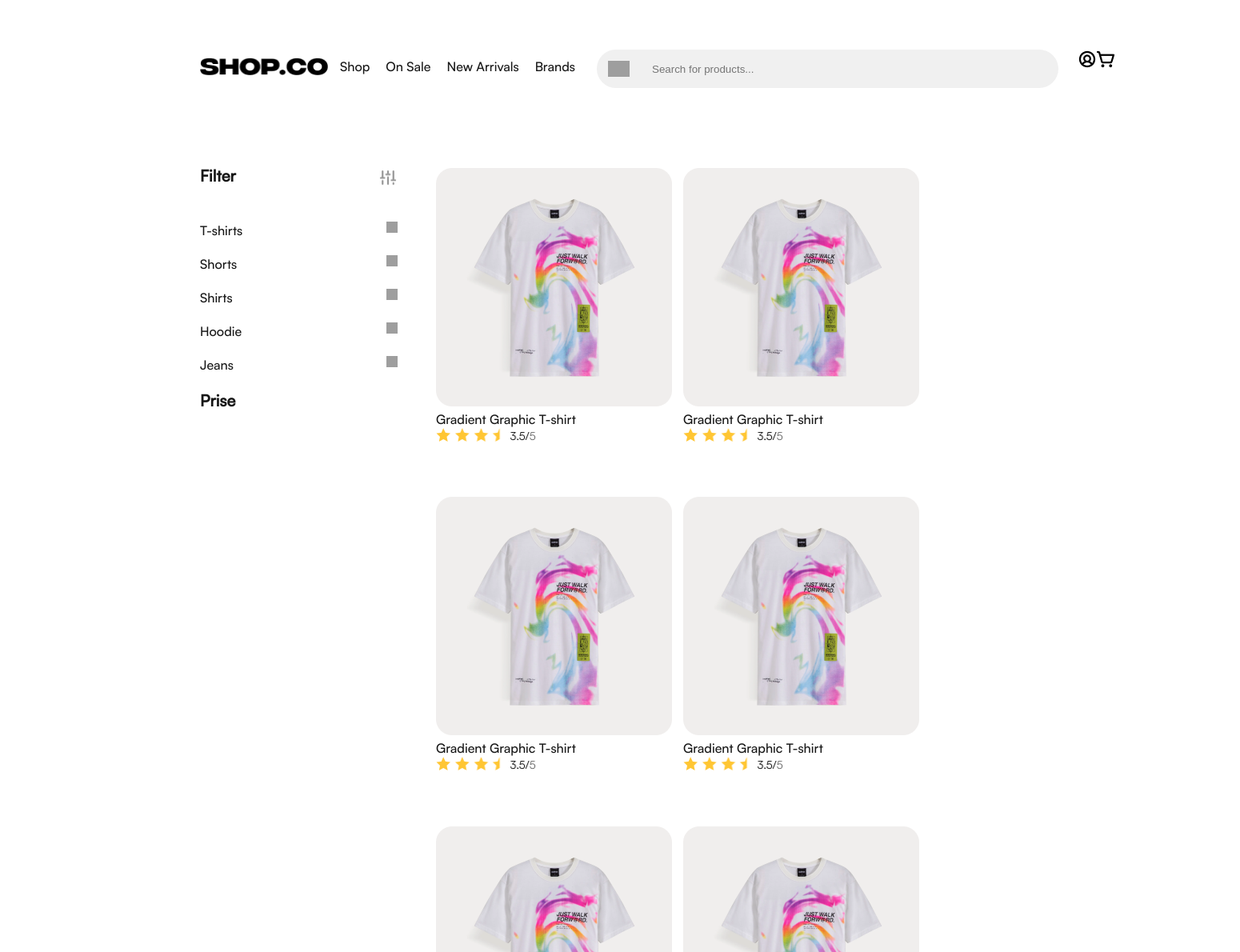
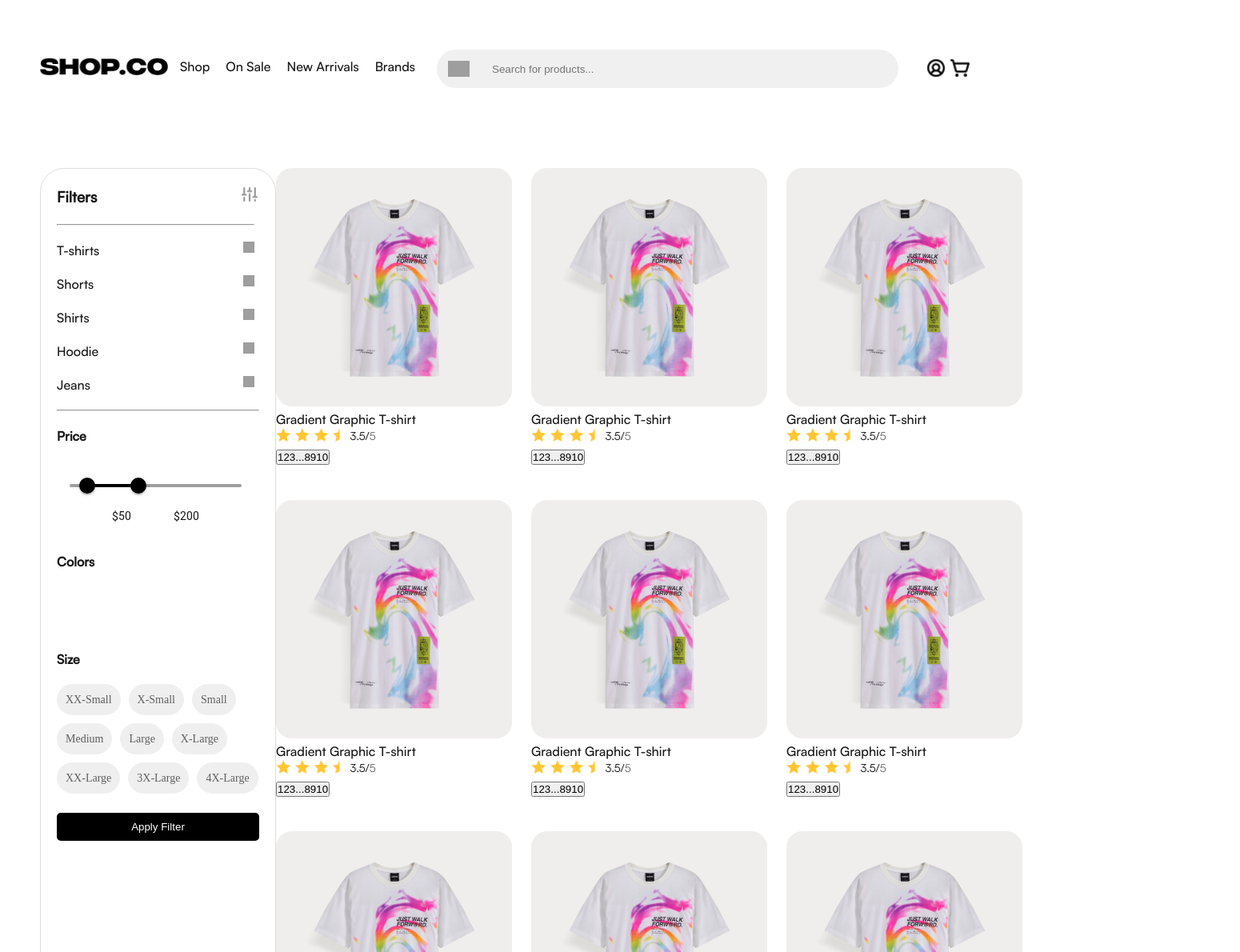
Before and after one commit to muiann/shop_co, a Next.js app: page / in a window 1280 px wide. Shown: the top 1190 px of the page at 80% size, 1550 px wide, since content can reach past the window. Built offline with nearby package versions, Linux system fonts and the light colour scheme; grey boxes are pictures that could not be loaded.

Commit message:
add filter.tsx

```diff
--- a/app/layout.tsx
+++ b/app/layout.tsx
@@ -4,18 +4,20 @@ import type { Metadata } from 'next';
 import { Header } from '../components/Header';
 import { Footer } from '../components/Footer';
 import { Filter } from '../components/Filter';
+
+import { Slider } from '../components/Slider';
 import  ProductCard  from '../components/ProductCard';
 import "./globals.css";
 import localFont from 'next/font/local';
-import styles from '../app/page.module.css'
+import styles from '../app/page.module.css';
+
 
 
 const Satoshi = localFont({ src: '../public/fonts/Satoshi_Complete/Satoshi-Medium.woff2' });
 
 
 export const metadata: Metadata = {
-  title: 'Next App2',
-  description: 'Generated by next app',
+  title: 'Catalog',
 }
 
 export default function RootLayout({
@@ -27,21 +29,26 @@ export default function RootLayout({
     <html lang="en">
       <body className={Satoshi.className}>
         <Header />
+        <section className={styles.main}>
+          <div className={styles.filters}>
+          <Filter />
 
-        <section className={styles.main}>
-           <Filter />
-              <div className={styles.cards}>
+          </div>
+           <div className={styles.cards}>
+           <ProductCard />
                   <ProductCard />
                   <ProductCard />
                   <ProductCard />
                   <ProductCard />
                   <ProductCard />
                   <ProductCard />
+                  <ProductCard />
+                  <ProductCard />
+           </div>
 
-              </div>
         </section>
 
-
+         {/* <Slider /> */}
         <Footer />
         </body>
     </html>
--- a/app/page.module.css
+++ b/app/page.module.css
@@ -1,11 +1,11 @@
 .main{
   display: flex;
-
-  margin-left: 125px;
+  max-width: 1300px;
+  margin: 0 auto;
 }
 
 .header{
-      margin-left: 250px;
+      margin: 0 auto;
       width: 1300px;
       height: 48px;
       display: flex;
@@ -66,28 +66,31 @@
   border-top-left-radius: 30px;
   border-bottom-left-radius: 30px;
 }
-.button_icons{
-     width: 68px;
-  height: 24px;
-  display: flex;
-  justify-content: center;
-  align-items: center;
-  overflow: hidden;
 
-    /* width: 24px;
-    height: 24px; */
-    margin-left: 24px;
-
-    padding-top: 25px;
-    padding-bottom: 15px;
-    gap: 14px;
+.buttons{
+    display: flex;
+    flex-direction: row;
+    margin-top: 5px;
+    padding-left: 5px;
+    width: 62px;
+    height: 26px;
 }
 
-.filters{
+/* .filters{
   width: 295px;
   height: 1220px;
   display: inline-block;
   flex-direction: column;
+  border: 1px solid grey;
+  border-radius: 30px;
+  padding: 20px 20px;
+  margin-right: 24px;
+  }
+
+.hr{
+  padding-top: 24px;
+  width: 247px;
+  border: 1px;
 }
 
 .filterstitle{
@@ -113,6 +116,38 @@
   height: 160px;
   display: inline-block;
   margin-top: 20px;
+  margin-bottom: 20px;
+}
+
+.typethings li{
+   width: 247px;
+  margin-top: 20px;
+  font-weight: 400;
+  font-size: 16px;
+  list-style-type: none;
+  display: flex;
+  justify-content: space-between;
+} */
+
+.filter {
+   width: 295px;
+  height: 1220px;
+  padding: 20px;
+  border: 1px solid #ddd;
+  border-radius: 30px;
+}
+
+.filter_header {
+  display: flex;
+  justify-content: space-between;
+  align-items: center;
+}
+.typethings{
+  width: 247px;
+  height: 160px;
+  display: inline-block;
+  margin-top: 20px;
+  margin-bottom: 20px;
 }
 
 .typethings li{
@@ -125,6 +160,86 @@
   justify-content: space-between;
 }
 
+.filter_item {
+  margin-top: 20px;
+}
+
+.filter_item h4 {
+  font-size: 16px;
+  margin-bottom: 20px;
+  margin-top: 20px;
+}
+
+.colors {
+  display: flex;
+  flex-wrap: wrap;
+  gap: 10px;
+}
+
+.color_dot {
+  width: 25px;
+  height: 25px;
+  border-radius: 50%;
+  cursor: pointer;
+  border: 2px solid transparent;
+}
+
+.color_dot.selected {
+  border: 2px solid black;
+}
+
+.sizes {
+  display: flex;
+  flex-wrap: wrap;
+
+
+  gap: 10px;
+}
+
+.size {
+  padding: 5px 10px;
+  border: 1px solid #F0F0F0;
+  border-radius: 62px;
+  cursor: pointer;
+  max-width: 98px;
+  height: 39px;
+  font-family: Satoshi;
+font-weight: 400;
+font-size: 14px;
+line-height: 100%;
+color: #00000099;
+
+}
+
+.size.selected {
+  background-color: black;
+  color: white;
+}
+
+.apply_btn {
+  margin-top: 24px;
+  width: 100%;
+  background-color: black;
+  color: white;
+  padding: 10px;
+  border-radius: 5px;
+  border: none;
+  cursor: pointer;
+}
+
+.price_values {
+  display: flex;
+  justify-content: space-between;
+  margin-top: 10px;
+}
+
+.input[type="range"] {
+  width: 100%;
+}
+
+.prise hr{
+  margin-top: 24px;
+}
 .prise h2{
   margin-top: 24px;
   font-weight: 700;
@@ -136,8 +251,7 @@
     display: flex;
     flex-direction: row;
     flex-wrap: wrap;
-    gap: 14px;
-
+    gap: 24px;
 }
 
 .productCard{
--- a/components/Filter.tsx
+++ b/components/Filter.tsx
@@ -1,22 +1,110 @@
+'use client'
+import { useState } from 'react';
 import Image from 'next/image';
 import styles from '../app/page.module.css';
+import { Slider, TextField, Typography, Box, Grid } from '@mui/material';
+
+// const Filter = () => {
+//  return (
+//      <main className={styles.main}>
+//         <div className={styles.filters}>
+//             <div className={styles.filterstitle}>
+//                 <h2>Filter</h2>
+//                  <Image src="/filter-icon.png"
+//                      alt=""
+//                      width={24}
+//                      height={24}
+//                     />
+
+//             </div>
+
+//         <div className={styles.typethings}>
+//             <hr />
+//             <ul>
+//                 <li><a href="">T-shirts</a><Image src="/arrow-icon.png" alt='' width={14} height={14} /></li>
+//                 <li><a href="">Shorts</a> <Image src="/arrow-icon.png" alt='' width={14} height={14}/></li>
+//                 <li><a href="">Shirts</a> <Image src="/arrow-icon.png" alt='' width={14} height={14}/></li>
+//                 <li><a href="">Hoodie</a> <Image src="/arrow-icon.png" alt='' width={14} height={14}/></li>
+//                 <li><a href="">Jeans</a> <Image src="/arrow-icon.png" alt='' width={14} height={14}/></li>
+//             </ul>
+
+//         </div>
+
+//         <div className={styles.prise}>
+//            <hr />
+//             <h2>Prise</h2>
+//         </div>
+//         <div>
+
+//         </div>
+//      </div>
+//     </main>
+//  )
+// };
+// export {Filter};
+
+// import React, { useState } from "react";
+// import "./Filter.css";
 
 const Filter = () => {
+  const [priceRange, setPriceRange] = useState([50, 200]);
+
+  const [selectedSize, setSelectedSize] = useState("Large");
+  const [selectedColor, setSelectedColor] = useState("blue");
+  const handleSliderChange = (event, newValue) => {
+    setPriceRange(newValue);
+  };
+  const handleMinInputChange = (event) => {
+    const value = Math.min(Number(event.target.value), priceRange[1]);
+    setPriceRange([value, priceRange[1]]);
+  };
+
+  const handleMaxInputChange = (event) => {
+    const value = Math.max(Number(event.target.value), priceRange[0]);
+    setPriceRange([priceRange[0], value]);
+  };
+
+  const sizes = [
+    "XX-Small",
+    "X-Small",
+    "Small",
+    "Medium",
+    "Large",
+    "X-Large",
+    "XX-Large",
+    "3X-Large",
+    "4X-Large",
+  ];
+  const colors = [
+    "green",
+    "red",
+    "yellow",
+    "orange",
+    "blue",
+    "purple",
+    "pink",
+    "black",
+    "white",
+  ];
+
+  const handlePriceChange = (e) => {
+    setPriceRange([e.target.value, priceRange[1]]);
+  };
+
   return (
-     <main className={styles.main}>
-        <div className={styles.filters}>
-            <div className={styles.filterstitle}>
-                <h2>Filter</h2>
-                 <Image src="/filter-icon.png"
+
+    <div className={styles.filter}>
+      <div className={styles.filter_header}>
+        <h3>Filters</h3>
+        <span><Image src="/filter-icon.png"
                       alt=""
                       width={24}
                     height={24}
-                    />
-
+                     /> </span>
       </div>
 
       <div className={styles.typethings}>
-
+            <hr />
             <ul>
                 <li><a href="">T-shirts</a><Image src="/arrow-icon.png" alt='' width={14} height={14} /></li>
                 <li><a href="">Shorts</a> <Image src="/arrow-icon.png" alt='' width={14} height={14}/></li>
@@ -25,15 +113,70 @@ const Filter = () => {
                 <li><a href="">Jeans</a> <Image src="/arrow-icon.png" alt='' width={14} height={14}/></li>
              </ul>
             </div>
+        <div className={styles.filter_item}>
+            <hr />
+        <h4>Price</h4>
+       <Box sx={{ width: 247, padding: 2 }}>
 
-        <div className={styles.prise}>
-            <h2>Prise</h2>
+      <Slider
+        value={priceRange}
+        onChange={handleSliderChange}
+        min={0}
+        max={500}
+        step={10}
+        valueLabelDisplay="auto"
+        sx={{
+          color: 'black',
+        }}
+      />
+
+      <Box
+        display="flex"
+        justifyContent="space-evenly"
+        mt={1}>
+        <Typography variant="body2">${priceRange[0]}</Typography>
+        <Typography variant="body2">${priceRange[1]}</Typography>
+      </Box>
+    </Box>
       </div>
-        <div>
 
+      <div className={styles.filter_item}>
+        <h4>Colors</h4>
+        <div className={styles.colors}>
+          {colors.map((color) => (
+            <span
+              key={color}
+              className={`color_dot ${styles.color_dot} ${color} ${
+                selectedColor === color ? "selected" : ""
+              }`}
+              onClick={() => setSelectedColor(color)}
+            ></span>
+          ))}
         </div>
       </div>
-    </main>
- )
-}
+
+      <div className={styles.filter_item}>
+        <h4>Size</h4>
+        <div className={styles.sizes}>
+          {sizes.map((size) => (
+            <button
+              key={size}
+              className={`size ${styles.size} ${
+                selectedSize === size ? "selected" : ""
+              }`}
+              onClick={() => setSelectedSize(size)}
+            >
+              {size}
+            </button>
+          ))}
+        </div>
+      </div>
+
+      <div className={styles.filter_buttons}>
+        <button className= {styles.apply_btn}>Apply Filter</button>
+      </div>
+    </div>
+  );
+};
+
 export {Filter};
--- a/components/Footer.tsx
+++ b/components/Footer.tsx
@@ -1,7 +1,7 @@
 const Footer = () => {
     return (
         <footer className="container">
-            Shop.co © 2000-2023, All Rights Reserved
+            Shop.co © 2000-2023,
         </footer>
     )
 }
--- a/components/Header.tsx
+++ b/components/Header.tsx
@@ -34,21 +34,21 @@ const Header = () => {
           <input className={styles.search} placeholder="Search for products..."/>
          </form>
         </div>
-        {/* <div className={styles.buttons}> */}
-                      <Image src="/profile-icon.png"
+        <div className={styles.buttons}>
+                      <Image className={styles.buttons}
+                      src="/profile-icon.png"
                               width={24}
                               height={24}
                               alt="Picture of the author"
                       />
-                      <Image src="/basket-icon.png"
+                    <Image className={styles.buttons}
+                    src="/basket-icon.png"
                             width={24}
                             height={24}
                             alt="basket"
                     />
-
-
+                 </div>
        </header>
-
   );
 };
 
--- a/components/ProductCard.tsx
+++ b/components/ProductCard.tsx
@@ -17,7 +17,18 @@ export default function ProductCard() {
            alt="Product evaluation"
            />
         </div>
+        <div className='slider'>
+          <button className='Previous'>
+            <a href="">1</a>
+            <a href="">2</a>
+            <a href="">3</a>
+            <a href="">...</a>
+            <a href="">8</a>
+            <a href="">9</a>
+            <a href="">10</a>
 
+          </button>
+        </div>
       </div>
   )
 }
--- /dev/null
+++ b/components/Slider.tsx
@@ -0,0 +1,22 @@
+import Image from 'next/image';
+import styles from '../app/page.module.css';
+
+const Slider = () => {
+    return(
+        <div className='slider'>
+          <button className='Previous'>
+            <a href="">1</a>
+            <a href="">2</a>
+            <a href="">3</a>
+            <a href="">...</a>
+            <a href="">8</a>
+            <a href="">9</a>
+            <a href="">10</a>
+
+          </button>
+        </div>
+    )
+
+
+}
+export {Slider};
--- a/package.json
+++ b/package.json
@@ -9,6 +9,9 @@
     "lint": "next lint"
   },
   "dependencies": {
+    "@emotion/react": "^11.14.0",
+    "@emotion/styled": "^11.14.0",
+    "@mui/material": "^7.1.1",
     "@szhsin/react-accordion": "^1.4.1",
     "@types/node": "24.0.0",
     "@types/react": "19.1.7",
```
Also changed, not shown: 1 other file (tests, documents, lock files or other folders). Lines whose indentation alone changed are shown as unchanged.
